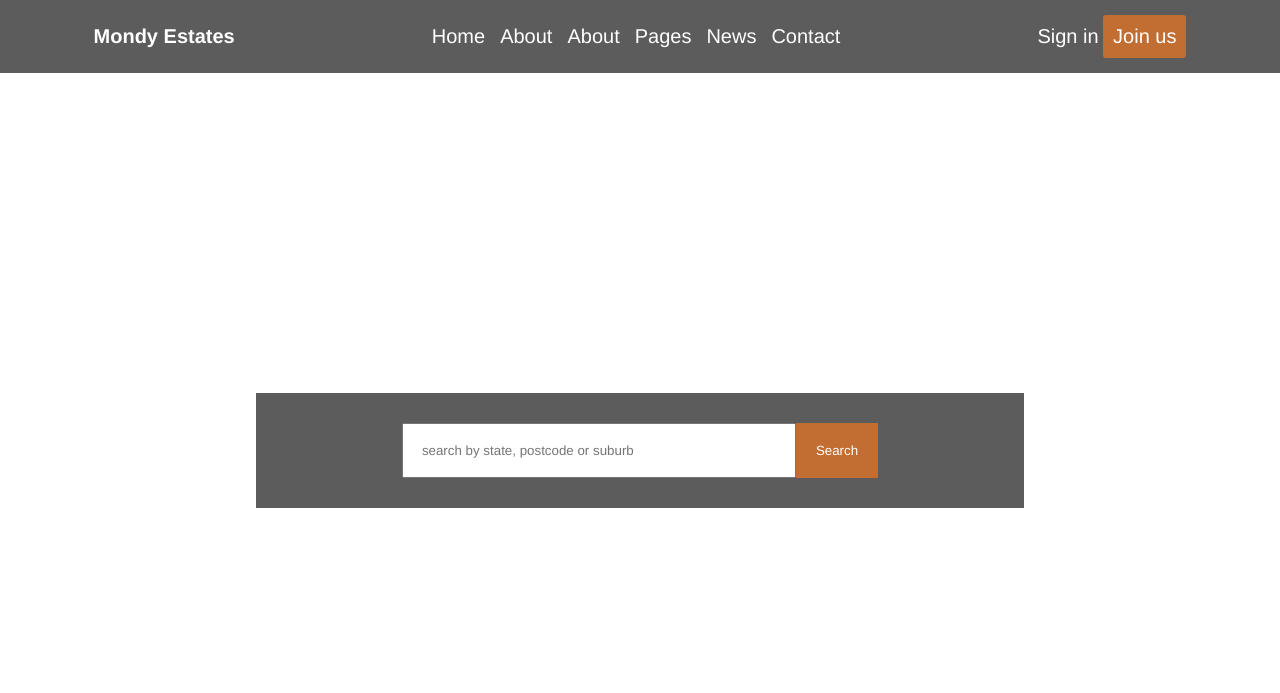
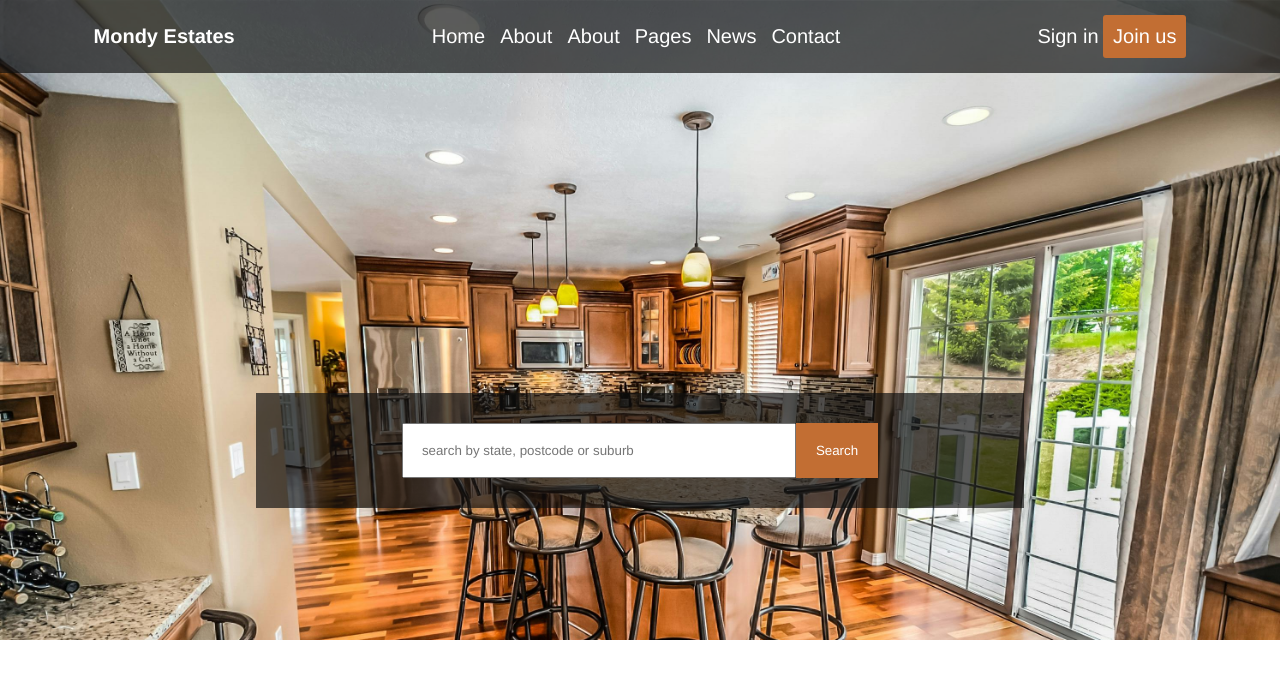
Before and after one commit to samuelBright09/realestate-landind-page, a plain HTML site: page index.html in a window 1280 px wide. Shown: the top 693 px of the page. Drawn offline with Linux system fonts and the light colour scheme; the site is published under a folder, as on GitHub Pages, so addresses that start at the root find nothing.

Commit message:
still background image syntax

```diff
--- a/css/style.css
+++ b/css/style.css
@@ -30,7 +30,7 @@ nav a {
 }
 
 header {
-    background-image: url("/assets/images/img6.jpg");
+    background-image: url("../assets/images/img6.jpg");
     height: 80vh;
     background-size: cover;
     background-repeat: no-repeat;
```
